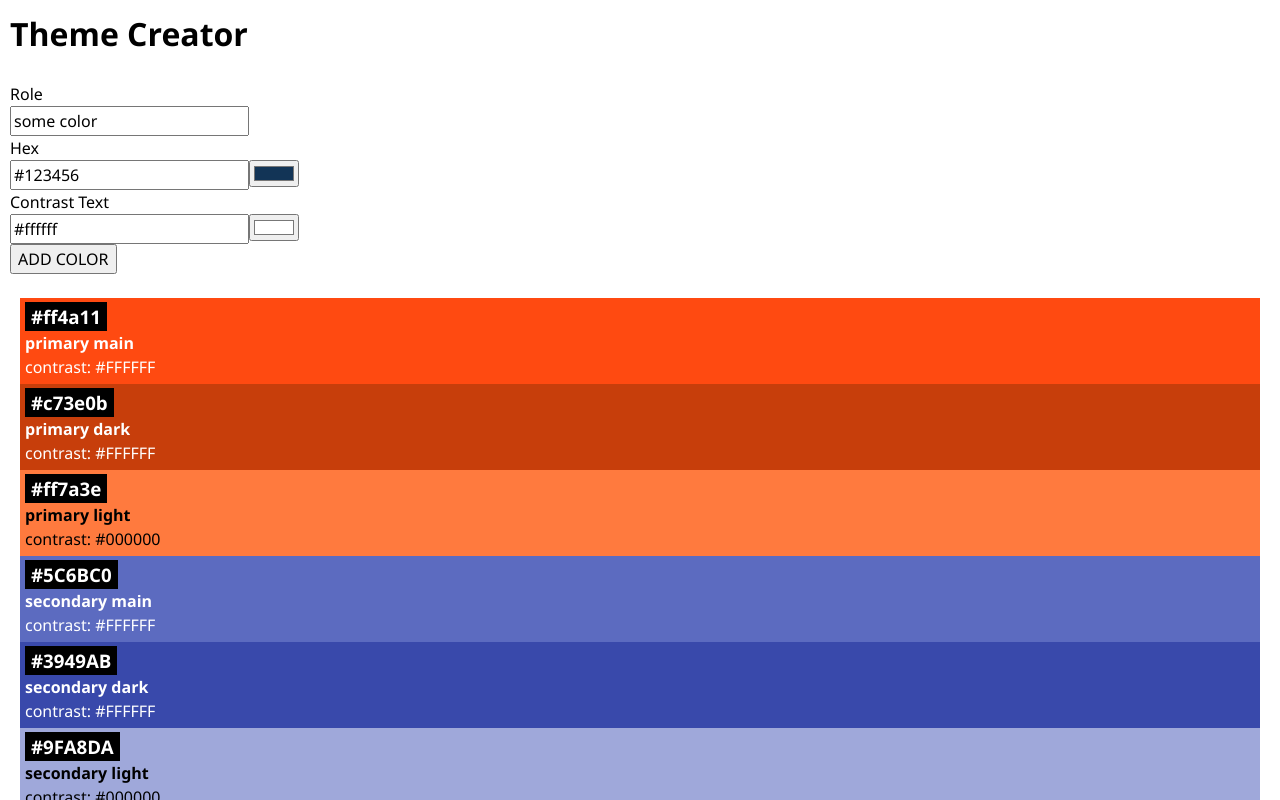
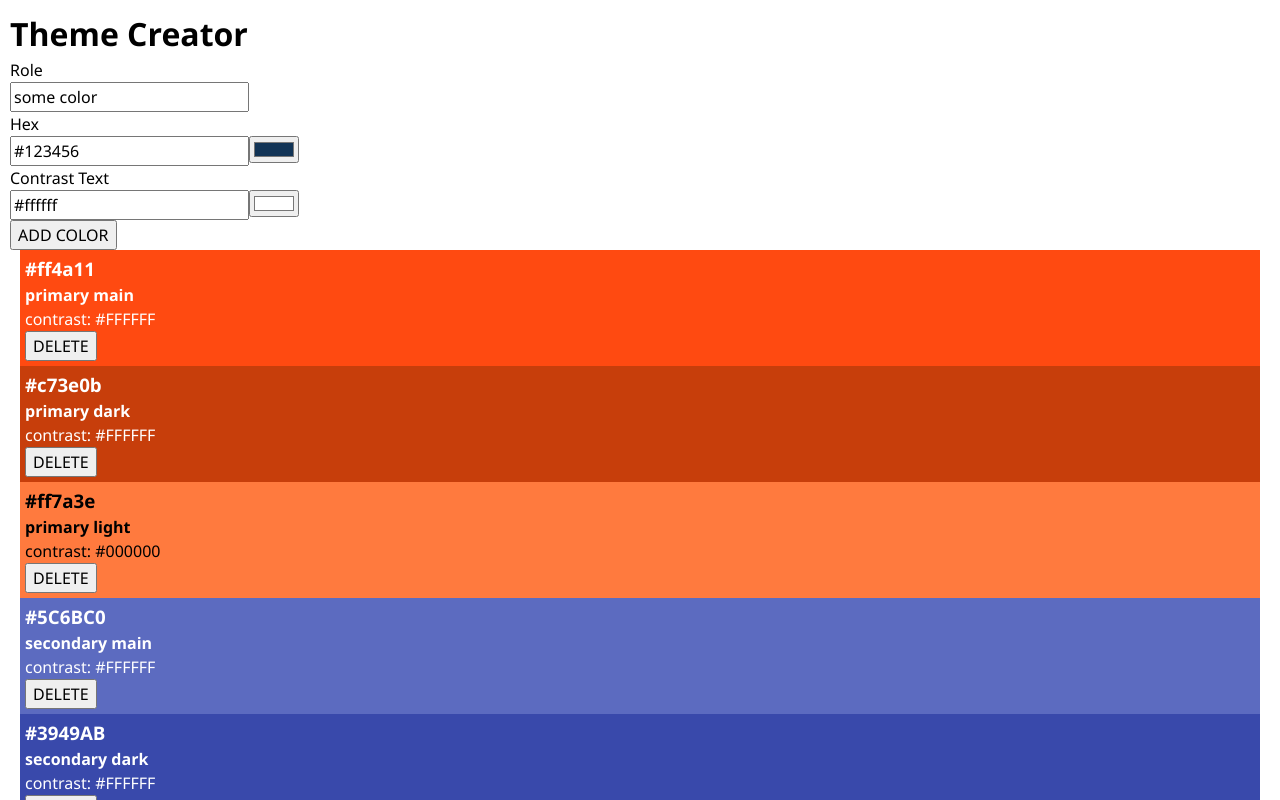
Before and after one commit to ttnguyen15/theme-creator, a React (Vite) app: page / in a window 1280 px wide. Shown: the top 800 px of the page. Built offline with nearby package versions, Linux system fonts and the light colour scheme.

Commit message:
delete-color

```diff
--- a/src/App.jsx
+++ b/src/App.jsx
@@ -12,15 +12,23 @@ function App() {
     setColor([{ ...color, id: uid() }, ...colors]);
   }
 
+  function handleDeleteColor(id) {
+    const afterDeletion = colors.filter((color) => color.id !== id);
+    setColor(afterDeletion);
+  }
+
   return (
     <>
       <h1>Theme Creator</h1>
-      <br></br>
       <ColorForm onSubmitColor={handleAddColor} />
-      <br></br>
-
       {colors.map((color) => {
-        return <Color key={color.id} color={color} />;
+        return (
+          <Color
+            key={color.id}
+            color={color}
+            onDeleteColor={handleDeleteColor}
+          />
+        );
       })}
     </>
   );
--- a/src/Components/Color/Color.jsx
+++ b/src/Components/Color/Color.jsx
@@ -1,6 +1,22 @@
+import { useState } from "react";
 import "./Color.css";
 
-export default function Color({ color }) {
+export default function Color({ color, onDeleteColor }) {
+  const [approveDelete, setApproveDelete] = useState(false);
+
+  function handleDelete() {
+    if (approveDelete === false) {
+      setApproveDelete(true);
+    } else {
+      onDeleteColor(color.id);
+      setApproveDelete(false);
+    }
+  }
+
+  function handleCancel() {
+    setApproveDelete(false);
+  }
+
   return (
     <div
       className="color-card"
@@ -9,9 +25,28 @@ export default function Color({ color }) {
         color: color.contrastText,
       }}
     >
-      <h3 className="color-card-headline">{color.hex}</h3>
+      <h3 className="color-card-highlight">{color.hex}</h3>
       <h4>{color.role}</h4>
       <p>contrast: {color.contrastText}</p>
+      {approveDelete ? (
+        <>
+          <p>
+            Really delete?
+            <button type="button" onClick={handleCancel}>
+              CANCEL
+            </button>
+            <button type="button" onClick={handleDelete}>
+              DELETE
+            </button>
+          </p>
+        </>
+      ) : (
+        <>
+          <button type="button" onClick={handleDelete}>
+            DELETE
+          </button>
+        </>
+      )}
     </div>
   );
 }
```
